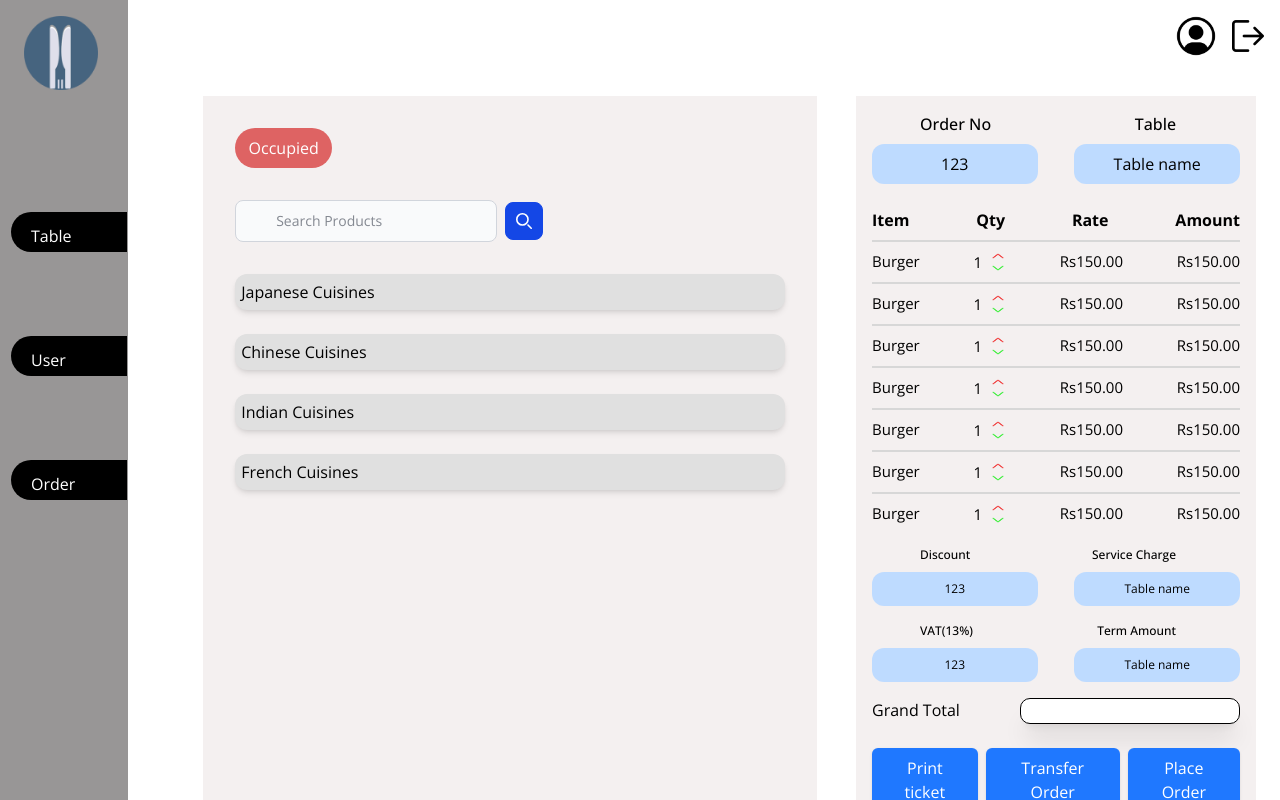
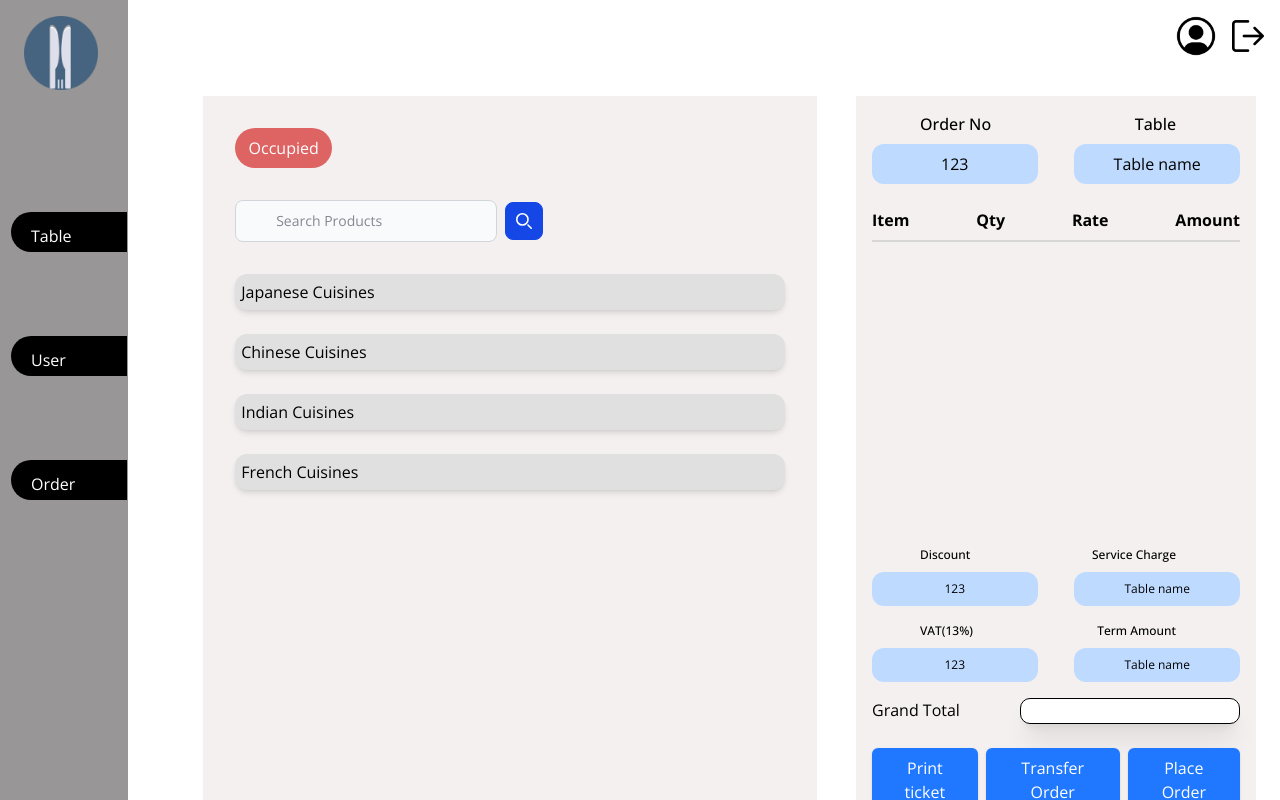
Before and after one commit to aashirbadbhattarai/Tablet-module, a React (Vite) app: page /product-menu in a window 1280 px wide. Built offline with nearby package versions, Linux system fonts and the light colour scheme.

Commit message:
dyamic product addition

```diff
--- a/src/Components/BillingSection/BillingSection.jsx
+++ b/src/Components/BillingSection/BillingSection.jsx
@@ -1,4 +1,5 @@
 import React from 'react'
+import { useLocation } from 'react-router-dom'
 import PageWrapper from '../PageWrapper/PageWrapper'
 import ProductBilling from './ProductBilling'
 import BillingAmount from './BillingAmount'
@@ -14,7 +15,9 @@ import{
 
 
 
-const BillingSection = () => {
+const BillingSection = ({selectedItems}) => {
+  const location = useLocation();
+  const isProductMenu = location.pathname.includes('/product-menu');
   return (
     <>
     <div className='bg-[#F4F0F0] w-[25rem] h-svh p-4'>
@@ -34,19 +37,15 @@ const BillingSection = () => {
         <span>Rate</span>
         <span>Amount</span>
       </div>
-      <div className='overflow-y-auto h-[18rem]'>
-        <ProductBilling />
-        <ProductBilling />
-        <ProductBilling />
-        <ProductBilling />
-        <ProductBilling />
-        <ProductBilling />
-        <ProductBilling />
-        <ProductBilling />
-        <ProductBilling />
-        <ProductBilling />
-        <ProductBilling />
-      </div>
+      <div
+        className={`overflow-y-auto h-[18rem] transition-opacity duration-500 ${
+        isProductMenu ? 'opacity-0' : 'opacity-100'
+        }`}
+      >
+        {selectedItems.map((item, index) => (
+        <ProductBilling key={index} item={item} />
+  ))}
+</div>
       <div className='mt-4'>
         <BillingAmount />
       </div>
--- a/src/Components/BillingSection/ProductBilling.jsx
+++ b/src/Components/BillingSection/ProductBilling.jsx
@@ -1,45 +1,54 @@
-import React,{useState} from 'react'
-import Up from '../../assets/up-arrow.png'
-import Down from '../../assets/down-arrow.png'
+import React, { useState, useEffect } from 'react';
+import Up from '../../assets/up-arrow.png';
+import Down from '../../assets/down-arrow.png';
 
+const ProductBilling = ({ item }) => {
+  const [quantity, setQuantity] = useState(1);
 
-const ProductBilling = () => {
-    const [quantity, setQuantity] = useState(1);
-    const increment = () => setQuantity(prev => prev + 1);
-    const decrement = () =>{
-    if(quantity > 0){
+  useEffect(() => {
+    // Reset quantity when a new item is selected
+    setQuantity(1);
+  }, [item]);
+
+  if (!item) return null;
+
+  const increment = () => setQuantity(prev => prev + 1);
+  const decrement = () => {
+    if (quantity > 1) {
       setQuantity(prev => prev - 1);
     }
-  }
-  const pricePerItem = 150;
-  const totalPrice = quantity * pricePerItem;
+  };
+
+  const totalPrice = quantity * item.price;
+
   return (
+    <div className="product-billing">
+      <div className="flex justify-between mt-2 text-[15px] border-b-2 border-[#D7D7D7] pb-2">
+        <span>{item.name}</span>
 
-    <div>
-       <div className='flex justify-between mt-2 text-[15px] border-b-2 border-[#D7D7D7] pb-2'>
-        <span>Burger</span>
         <div className="flex items-center gap-1">
           <span>{quantity}</span>
           <div className="flex flex-col">
-            <img src={Up}
-              alt="Increase"
-              className={`w-4 h-3 ml-1 cursor-pointer ${
-                quantity === 0 ? 'opacity-30 pointer-events-none' :'' }`}
+            <img
+              src={Up}
+              alt="Decrease"
+              className="w-4 h-3 ml-1 cursor-pointer"
               onClick={decrement}
             />
-
-            <img src={Down}
-              alt="Decrease"
-              className='w-4 h-3 ml-1 cursor-pointer'
+            <img
+              src={Down}
+              alt="Increase"
+              className="w-4 h-3 ml-1 cursor-pointer"
               onClick={increment}
             />
           </div>
         </div>
-        <span>Rs{pricePerItem.toFixed(2)}</span>
+
+        <span>Rs{item.price.toFixed(2)}</span>
         <span>Rs{totalPrice.toFixed(2)}</span>
       </div>
     </div>
-  )
-}
+  );
+};
 
-export default ProductBilling
+export default ProductBilling;
--- a/src/Components/ProductMenu/Items.jsx
+++ b/src/Components/ProductMenu/Items.jsx
@@ -2,10 +2,17 @@ import React from 'react'
 import food from '../../assets/pizza.jpg'
 
 
-const Items = () => {
+const Items = ({ onClick }) => {
+  const itemData={
+    name: "Pizza",
+    price: 350,
+    image:food,
+  };
   return (
-    <div className='w-[10rem] h-[10rem] outline-1 p-4 anim'>
-        <img src={food} alt="Food" className='w-[60%] h-[60%] rounded-2xl' />
+    <div
+      onClick={() => onClick && onClick(itemData)}
+      className='w-[10rem] h-[10rem] outline-1 p-2 cursor-pointer'
+    >        <img src={food} alt="Food" className='w-[60%] h-[60%] rounded-2xl' />
         <div className='flex flex-col item-center'>
             <span>Pizza</span>
             <span>Rs350.00</span>
--- a/src/Components/ProductMenu/Menu.jsx
+++ b/src/Components/ProductMenu/Menu.jsx
@@ -1,26 +1,30 @@
-import React from 'react'
-import PageWrapper from '../PageWrapper/PageWrapper'
-import Items from './Items'
-import BillingSection from '../BillingSection/BillingSection'
-
+import React, { useState } from 'react';
+import Items from './Items';
+import BillingSection from '../BillingSection/BillingSection';
+import PageWrapper from '../PageWrapper/PageWrapper'; // Assuming it adds layout/styling
 
 const Menu = () => {
+  const [selectedItems, setSelectedItems] = useState([]);
+
+  const handleItemClick = (item) => {
+    setSelectedItems(prevItems => [...prevItems, item]);
+  };
+
   return (
     <PageWrapper>
-      <div className='flex'>
+    <div className='flex'>
         <div className='flex flex-wrap w-7/12 h-svh bg-[#f4f0f0] justify-evenly items-center p-4 gap-4 overflow-y-auto mr-4'>
-            <Items/>
-            <Items/>
-            <Items/>
-            <Items/>
-            <Items/>
-            <Items/>
-            <Items/>
-            <Items/>
-            <Items/>
+          <Items onClick={handleItemClick} />
+          <Items onClick={handleItemClick} />
+          <Items onClick={handleItemClick} />
+          <Items onClick={handleItemClick} />
+          <Items onClick={handleItemClick} />
+          <Items onClick={handleItemClick} />
         </div>
-      <BillingSection />
+
+        <BillingSection selectedItems={selectedItems} />
       </div>
+
     </PageWrapper>
   )
 }
--- a/src/Components/ProductMenu/ProductMenu.jsx
+++ b/src/Components/ProductMenu/ProductMenu.jsx
@@ -31,16 +31,16 @@ const ProductMenu = () => {
 
     <div className='Menu-Container'>
         <ul className='p-4'>
-            <li className='bg-[#E0E0E0] rounded-xl shadow-md mb-6'onClick={()=>navigate('/item-menu')}>Japanese Cuisines</li>
-            <li className='bg-[#E0E0E0] rounded-xl shadow-md mb-6'>Chinese Cuisines</li>
-            <li className='bg-[#E0E0E0] rounded-xl shadow-md mb-6'>Indian Cuisines</li>
-            <li className='bg-[#E0E0E0] rounded-xl shadow-md mb-6'>French Cuisines</li>
+            <li className='bg-[#E0E0E0] rounded-xl shadow-md mb-6' onClick={()=>navigate('/item-menu')}>Japanese Cuisines</li>
+            <li className='bg-[#E0E0E0] rounded-xl shadow-md mb-6' onClick={()=>navigate('/item-menu')}>Chinese Cuisines</li>
+            <li className='bg-[#E0E0E0] rounded-xl shadow-md mb-6' onClick={()=>navigate('/item-menu')}>Indian Cuisines</li>
+            <li className='bg-[#E0E0E0] rounded-xl shadow-md mb-6' onClick={()=>navigate('/item-menu')}>French Cuisines</li>
         </ul>
     </div>
     </div>
 
     <div>
-        <BillingSection />
+    <BillingSection selectedItems={[]} />
     </div>
     </div>
     </PageWrapper>
```
